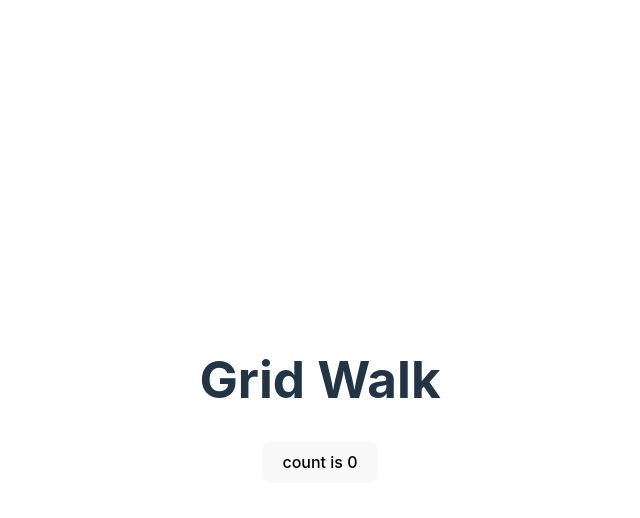
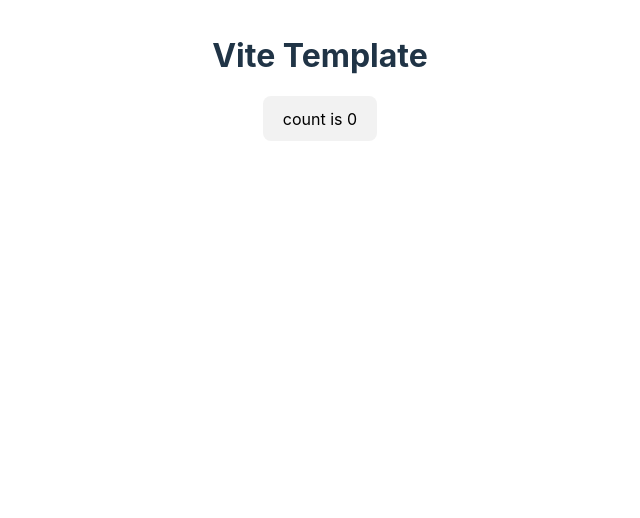
Before and after one commit to EduardDopler/vite-template, a website built with Vite: page index.html in a window 1280 px wide. Shown: the whole page, without its empty margins (320-960 px from the left). Built offline with nearby package versions, Linux system fonts and the light colour scheme.

Commit message:
Update styles

```diff
--- a/index.html
+++ b/index.html
@@ -3,9 +3,10 @@
   <head>
     <meta charset="UTF-8" />
     <meta name="viewport" content="width=device-width, initial-scale=1.0" />
-    <title>Grid Walk</title>
+    <title>Vite Template</title>
   </head>
   <body>
+    <h1 class="app__headline">Vite Template</h1>
     <div id="app"></div>
     <script type="module" src="/main.js"></script>
   </body>
--- a/main.js
+++ b/main.js
@@ -2,7 +2,6 @@
 import { setupCounter } from "./counter.js";
 
 document.querySelector("#app").innerHTML = `
-  <h1 class="app__headline">Grid Walk</h1>
   <button id="counter" type="button"></button>
 `;
 
--- a/package.json
+++ b/package.json
@@ -1,5 +1,5 @@
 {
-  "name": "grid-walk",
+  "name": "vite-template",
   "private": true,
   "version": "0.0.1",
   "type": "module",
@@ -9,7 +9,7 @@
     "preview": "vite preview"
   },
   "devDependencies": {
-    "eslint": "^8.19.0",
+    "eslint": "^8.20.0",
     "eslint-config-prettier": "^8.5.0",
     "eslint-plugin-prettier": "^4.2.1",
     "prettier": "~2.7.1",
--- a/style.css
+++ b/style.css
@@ -1,77 +1,107 @@
 :root {
-  font-family: -apple-system, BlinkMacSystemFont, avenir next, avenir, segoe ui, helvetica neue, helvetica, Cantarell, Ubuntu, roboto, noto, arial, sans-serif;
-  font-size: 16px;
-  line-height: 24px;
-  font-weight: 400;
+  --c-bg: hsl(0 0% 14%);
+  --c-fg: hsl(0 0% 87%);
+  --c-primary: hsl(237 100% 73%);
+  --c-primary-hover: hsl(237 90% 75%);
+  --c-primary-active: hsl(237 100% 65%);
+  --c-button-bg: hsl(0 0% 20%);
+  --c-button-bg-active: hsl(237 60% 30%);
 
-  color-scheme: light dark;
-  color: rgba(255, 255, 255, 0.87);
-  background-color: #242424;
-
+  font-family: -apple-system, BlinkMacSystemFont, avenir next, avenir, segoe ui,
+    helvetica neue, helvetica, cantarell, ubuntu, roboto, noto, arial,
+    sans-serif;
   font-synthesis: none;
   text-rendering: optimizeLegibility;
   -webkit-font-smoothing: antialiased;
   -moz-osx-font-smoothing: grayscale;
   -webkit-text-size-adjust: 100%;
+
+  color-scheme: light dark;
+  color: var(--c-fg);
+  background-color: var(--c-bg);
 }
 
-a {
-  font-weight: 500;
-  color: #646cff;
-  text-decoration: inherit;
+*, *::before, *::after {
+  box-sizing: border-box;
 }
-a:hover {
-  color: #535bf2;
+
+* {
+  margin: 0;
+}
+
+html, body {
+  height: 100%;
 }
 
 body {
-  margin: 0;
   display: flex;
-  place-items: center;
+  flex-direction: column;
+  align-items: center;
   min-width: 320px;
   min-height: 100vh;
+  gap: 1rem;
+  margin: 2rem 3vw 0 3vw;
+  line-height: 1.5;
 }
 
-h1 {
-  font-size: 3.2em;
-  line-height: 1.1;
+img, picture, video, canvas, svg {
+  display: block;
+  max-width: 100%;
 }
 
-#app {
-  max-width: 1280px;
-  margin: 0 auto;
-  padding: 2rem;
-  text-align: center;
+input, button, textarea, select {
+  font: inherit;
+}
+
+p, h1, h2, h3, h4, h5, h6 {
+  overflow-wrap: break-word;
+}
+
+:any-link {
+  color: var(--c-primary);
+  text-decoration: inherit;
+}
+:any-link:is(:hover, :focus, :focus-visible) {
+  color: var(--c-primary-hover);
+}
+:any-link:active {
+  color: var(--c-primary-active);
 }
 
 button {
   border-radius: 8px;
   border: 1px solid transparent;
   padding: 0.6em 1.2em;
-  font-size: 1em;
-  font-weight: 500;
-  font-family: inherit;
-  background-color: #1a1a1a;
+  background-color: var(--c-button-bg);
   cursor: pointer;
-  transition: border-color 0.25s;
+  transition: border-color 0.15s;
 }
 button:hover {
-  border-color: #646cff;
+  border-color: var(--c-primary);
 }
-button:focus,
-button:focus-visible {
+button:is(:focus, :focus-visible) {
   outline: 4px auto -webkit-focus-ring-color;
+}
+button:active {
+  background-color: var(--c-button-bg-active);
+}
+
+#app {
+  display: flex;
+  flex-direction: column;
+  align-items: center;
+  max-width: 1280px;
+  gap: 2rem;
 }
 
 @media (prefers-color-scheme: light) {
   :root {
-    color: #213547;
-    background-color: #ffffff;
-  }
-  a:hover {
-    color: #747bff;
-  }
-  button {
-    background-color: #f9f9f9;
+    --c-fg: hsl(208 37% 20%);
+    --c-bg: hsl(0 0% 100%);
+    --c-primary: hsl(237 75% 50%);
+    --c-primary-hover: hsl(237 90% 65%);
+    --c-primary-active: hsl(237 100% 40%);
+    --c-button-bg: hsl(0 0% 95%);
+    --c-button-bg-active: hsl(237 100% 80%);
   }
 }
```
Also changed, not shown: 1 other file.
